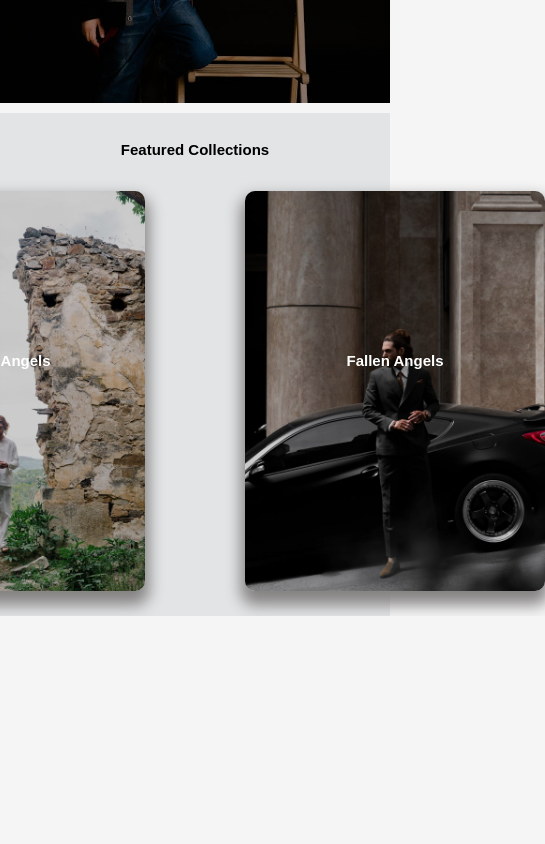
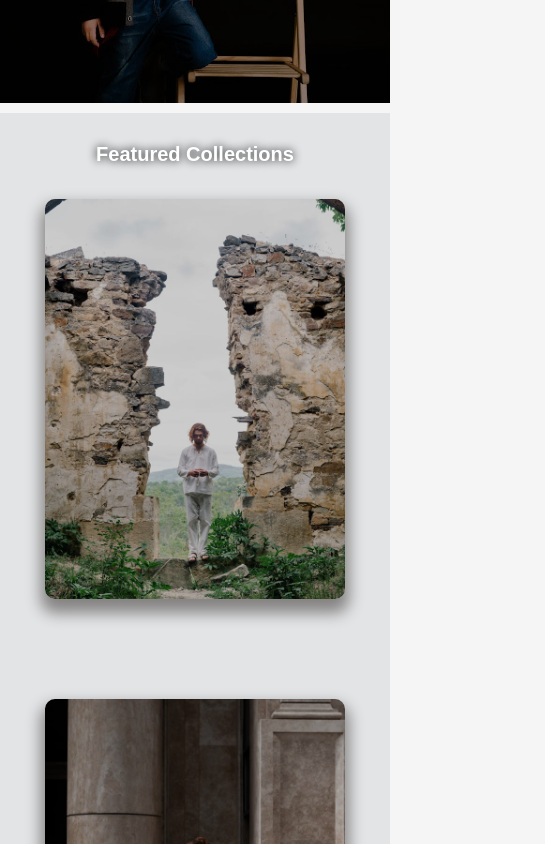
Before and after one commit to superGemHere/blessed-clothing, a React (Vite) app in the folder client/: page / in a window 390 px wide. Shown: the part 1460-2304 px from the top of the page, 545 px wide, since content can reach past the window. Before the commit the page ends 2076 px from the top, so only its background shows below. Built offline with nearby package versions, Linux system fonts and the light colour scheme; a web font is replaced by a local one.

Commit message:
add mobile responsivness

```diff
--- a/client/src/components/main/Collection/Collection.jsx
+++ b/client/src/components/main/Collection/Collection.jsx
@@ -11,7 +11,7 @@ export default function Collection ({collectionData, image}){
             <div className={styles.imageContainer} style={{backgroundImage: `url(${image})`}}>
                 <div className={styles.gradient}>
                 </div>
-                <h1 className={styles.collectionName}>{collectionData.name}</h1>
+                {/* <h1 className={styles.collectionName}>{collectionData.name}</h1> */}
             </div>
                 <div className={styles.info}>
                     <h1>Blessed</h1>
--- a/client/src/components/main/Collection/collection.module.css
+++ b/client/src/components/main/Collection/collection.module.css
@@ -10,7 +10,7 @@
 }
 
 .card:hover{
-    width: 70rem;
+    width: 65rem;
     align-items: start;
     justify-content: center;
 }
@@ -87,6 +87,7 @@
 .info{
     display: none;
     flex-direction: column;
+    gap: 1rem;
     align-items: center;
     justify-content: center;
     padding: 1.5rem;
@@ -107,10 +108,37 @@
     transition: ease-out 0.2;
 } */
 
+@media all and (max-width: 940px){
+    .card:hover{
+        width: 63rem;
+    }
+}
+@media all and (max-width: 770px){
+    .card:hover{
+        width: 55rem;
+    }
+}
+@media all and (max-width: 625px){
+    .card:hover{
+        width: 50rem;
+    }
+}
+@media all and (max-width: 570px){
+    .card:hover{
+        width: 45rem;
+    }
+}
+@media all and (max-width: 512px){
+    .card:hover{
+        flex-direction: column;
+        justify-content: center;
+        align-items: center;
+    }
+    .card:hover .info{
+        width: 35rem;
+    }
+}
 
-.seeCollectionBtn{
-
-}
 
 @keyframes slideOut {
     from{left: 30rem;}
--- a/client/src/components/main/Home/home.module.css
+++ b/client/src/components/main/Home/home.module.css
@@ -72,6 +72,12 @@ section.collectionContainer{
     flex-wrap: wrap;
 }
 
+.collectionContainer > h1{
+    color: #fff;
+    text-shadow: 0px 0px 10px rgb(0, 0, 0);
+    font-size: 2rem;
+}
+
 .collections{
     display: flex;
     width: 100%;
@@ -81,6 +87,13 @@ section.collectionContainer{
     justify-content: center;
 }
 
+@media all and (max-width: 1200px){
+    .collections{
+        flex-direction: column;
+    }
+}
+
+
 @media all and (max-width: 1024px){
     .header{
         background-position: bottom;
```
